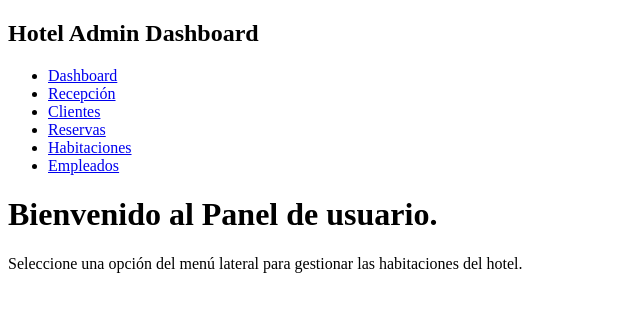
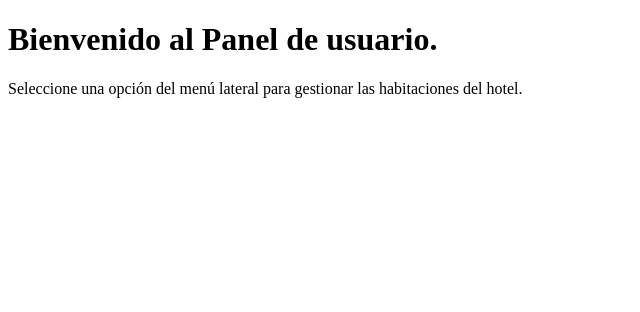
Before and after one commit to mototaxiTorito14/hotel1, a PHP site: page / in a window 1280 px wide. Shown: the top 312 px of the page, without its empty margins (0-640 px from the left). Run offline with PHP 8.4, Linux system fonts and the light colour scheme; some libraries are stand-ins or nearby versions.

Commit message:
Mandarina 1

```diff
--- a/hotel1/user/index.php
+++ b/hotel1/user/index.php
@@ -9,17 +9,6 @@
 </head>
 <body>
     <!-- Menú Lateral -->
-    <div class="sidebar">
-        <h2>Hotel Admin Dashboard</h2>
-        <ul>
-            <li><a href="../../hotel1/user/index.php">Dashboard</a></li>
-            <li><a href="../user/recepcion.html">Recepción</a></li>
-            <li><a href="../admin/clientes.html">Clientes</a></li>
-            <li><a href="../admin/reservas.html">Reservas</a></li>
-            <li><a href="../admin/habitaciones.html">Habitaciones</a></li>
-            <li><a href="../admin/empleados.html">Empleados</a></li>
-        </ul>
-    </div>
 
     <!-- Contenido Principal -->
     <div class="main-content">
```
Also changed, not shown: hotel1/css/userstyle.css (+17 -0 lines), hotel1/user/recepcion.php (+0 -11 lines).
